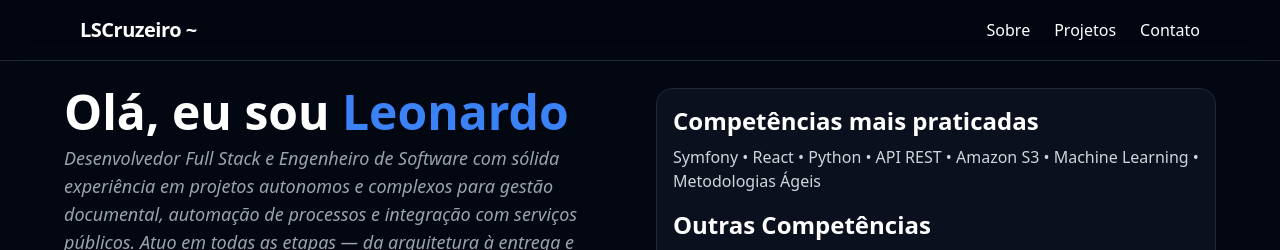
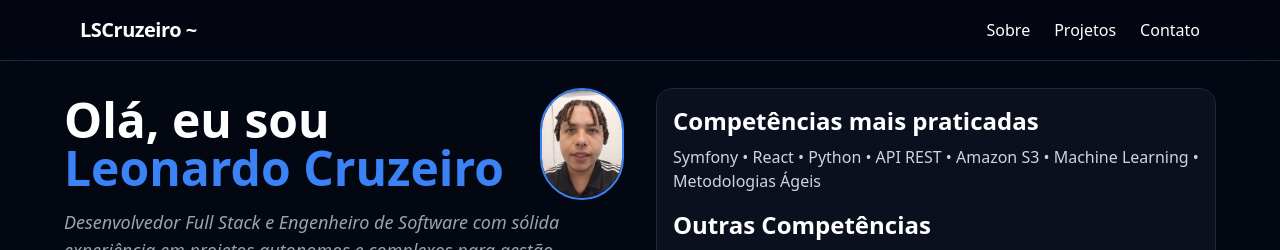
Before and after one commit to LeonardodeSouzaCruzeiro/Portfolio, a React (Vite) app: page / in a window 1280 px wide. Shown: the top 250 px of the page. Built offline with nearby package versions, Linux system fonts and the light colour scheme.

Commit message:
Atualização do portfolio

```diff
--- a/src/App.jsx
+++ b/src/App.jsx
@@ -140,14 +140,26 @@ export default function App() {
 
     {/* Hero */}
     <div className="text-center md:text-left flex flex-col justify-center">
-      <motion.h1
+      <motion.div
         initial={{ y: -40, opacity: 0 }}
         animate={{ y: 0, opacity: 1 }}
         transition={{ duration: 0.7 }}
-        className="text-3xl sm:text-4xl md:text-5xl font-extrabold mb-2 leading-snug max-w-xl"
+        className="flex items-center justify-center gap-4 mb-2"
       >
-        Olá, eu sou <span className="text-blue-500">Leonardo</span>
-      </motion.h1>
+        {/* Foto circular */}
+
+
+        {/* Texto */}
+        <h1 className="text-3xl sm:text-4xl md:text-5xl font-extrabold leading-snug">
+          Olá, eu sou <span className="text-blue-500">Leonardo Cruzeiro</span>
+        </h1>
+         <img
+            src="/leo.jpeg"
+            alt="Leonardo"
+            className="w-20 sm:w-24 md:w-28 h-20 sm:h-24 md:h-28 rounded-full object-cover border-2 border-blue-500"
+          />
+
+      </motion.div>
 
       <motion.p
         initial={{ opacity: 0 }}
```
Also changed, not shown: public/leo.jpeg (added).
